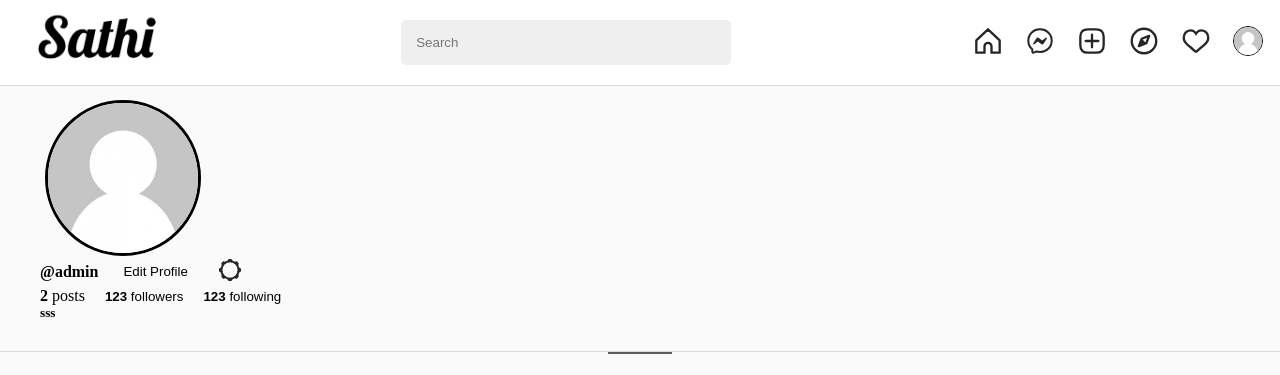
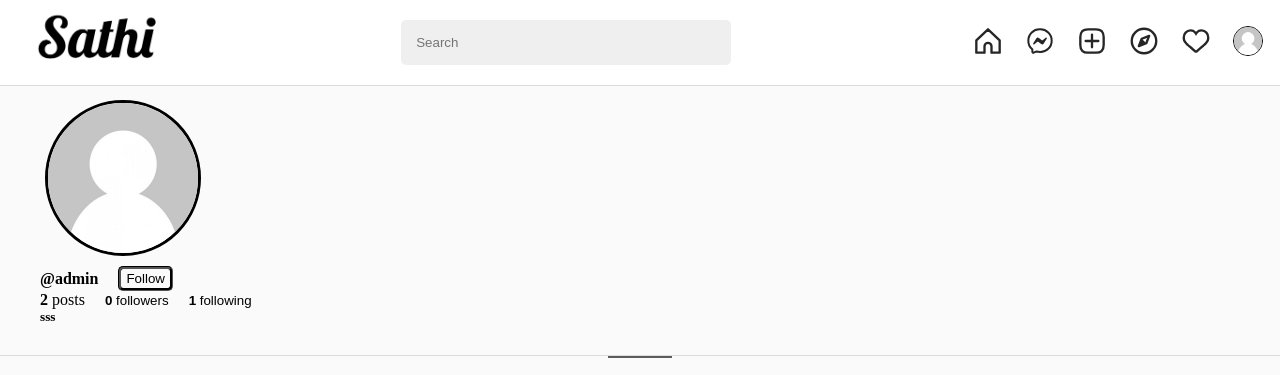
Before and after one commit to realsanjeev/Social-media-clone-using-Django, a Django app: page /user/admin in a window 1280 px wide. Shown: the top 375 px of the page. Run offline with Django 4.2, Linux system fonts and the light colour scheme; data comes from the database, SQL or seed files in the repository; both versions use the stored data as it was after the commit.

Commit message:
Finishing followerCount view and operation

```diff
--- a/posts/views.py
+++ b/posts/views.py
@@ -3,7 +3,7 @@ from django.shortcuts import render, redirect, HttpResponse
 from django.contrib.auth.models import User
 from django.contrib.auth.decorators import login_required
 
-from userprofile.models import Profile
+from userprofile.models import Profile, FollowerCount
 from posts.models import Posts, LikePost
 
 # Create your views here.
@@ -72,7 +72,6 @@ def like_post_view(request):
     return redirect('/')
 
 def user_view(request, username):
-    print('----------------------', username, '----', type(username))
     template_file = "posts/user.html"
     error_file = "user/notFound.html"
     context = {}
@@ -83,8 +82,12 @@ def user_view(request, username):
     try:
         user_main = User.objects.get(username=username)
         user_profile = Profile.objects.filter(user=user_main).first()
-        print('***********', user_profile.id_user)
         post_objs = Posts.objects.filter(user=username)
+        is_following = FollowerCount.objects.filter(follower=request.user.username, user=username).exists()
+        context["num_following"] = FollowerCount.objects.filter(follower=username).count()
+        context["num_follower"] = FollowerCount.objects.filter(user=username).count()
+        print('-------------',is_following)
+        context["is_following"] = is_following
         context["user"] = user_main
         context["user_profile"] = user_profile
         context["posts"] = post_objs
--- a/templates/posts/user.html
+++ b/templates/posts/user.html
@@ -9,26 +9,27 @@
       </div>
       <div class="profile__profile__details">
 
-        <div class="profile__profile__details__userName">
+        <div class="profile__profile__details__userName" style="margin-top: 10px;">
           <h4><strong>@{{user.username}}</strong></h4>
-          <a href="/settings"><button>
-            Edit Profile
+          <form action="/follow" method="post">
+            {% csrf_token %}
+            <input type="hidden" hidden value="{{user.username}}" name="following" />
+          <a href="/follow"><button style="border-color: black; border-style: groove;">
+            {% if is_following %}
+            Following
+            {% else %}
+            Follow
+            {% endif %}
           </button></a>
-          <a href="/settings"><button>
-            <svg aria-label="Options" class="_ab6-" color="#262626" fill="#262626" height="24" role="img" viewBox="0 0 24 24" width="24">
-              <circle cx="12" cy="12" fill="none" r="8.635" stroke="currentColor" stroke-linecap="round" stroke-linejoin="round" stroke-width="2"></circle>
-              <path d="M14.232 3.656a1.269 1.269 0 01-.796-.66L12.93 2h-1.86l-.505.996a1.269 1.269 0 01-.796.66m-.001 16.688a1.269 1.269 0 01.796.66l.505.996h1.862l.505-.996a1.269 1.269 0 01.796-.66M3.656 9.768a1.269 1.269 0 01-.66.796L2 11.07v1.862l.996.505a1.269 1.269 0 01.66.796m16.688-.001a1.269 1.269 0 01.66-.796L22 12.93v-1.86l-.996-.505a1.269 1.269 0 01-.66-.796M7.678 4.522a1.269 1.269 0 01-1.03.096l-1.06-.348L4.27 5.587l.348 1.062a1.269 1.269 0 01-.096 1.03m11.8 11.799a1.269 1.269 0 011.03-.096l1.06.348 1.318-1.317-.348-1.062a1.269 1.269 0 01.096-1.03m-14.956.001a1.269 1.269 0 01.096 1.03l-.348 1.06 1.317 1.318 1.062-.348a1.269 1.269 0 011.03.096m11.799-11.8a1.269 1.269 0 01-.096-1.03l.348-1.06-1.317-1.318-1.062.348a1.269 1.269 0 01-1.03-.096" fill="none" stroke="currentColor" stroke-linejoin="round" stroke-width="2"></path>
-            </svg>
-          </button></a>
-
+        </form>
         </div>
         <div class="profile__profile__details__follower my-3">
           <span><b>{{posts|length}}</b> posts</span>
           <button>
-            <b>123</b> followers
+            <b>{{num_follower}}</b> followers
           </button>
           <button>
-            <b>123</b> following
+            <b>{{num_following}}</b> following
           </button>
         </div>
         <div class="profile__profile__details__displayName">
--- a/userprofile/urls.py
+++ b/userprofile/urls.py
@@ -7,4 +7,5 @@ urlpatterns = [
     path('logout', views.logout_view, name="logout"),
     path('settings', views.settings, name="account_setting"),
     path('profile', views.profile, name="profile"),
+    path('follow', views.follow_user, name="follow"),
 ]
```
Also changed, not shown: templates/user/main_profile.html (+5 -4 lines), userprofile/views.py (+20 -2 lines), db.sqlite3, posts/migrations/0009_alter_posts_created_at_alter_posts_id.py (added), userprofile/migrations/0005_followercount.py (added).
